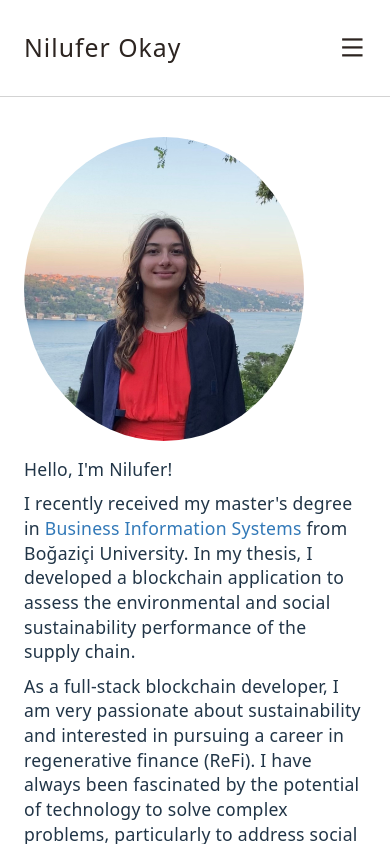
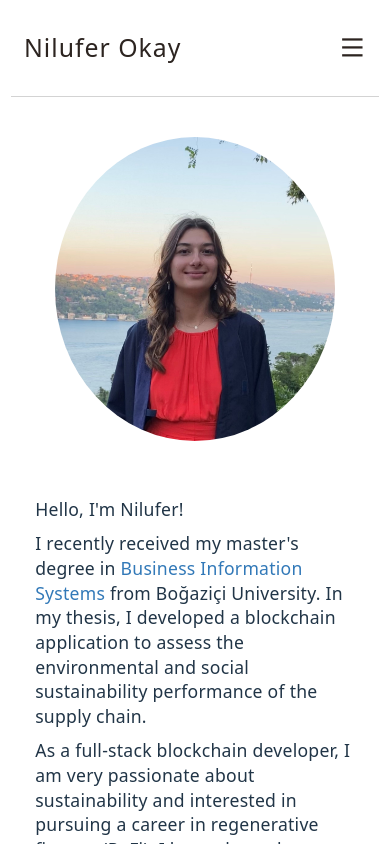
Before and after one commit to niluferokay/niluferokay.github.io, a React (Vite) app: page / in a window 390 px wide. Built offline with nearby package versions, Linux system fonts and the light colour scheme.

Commit message:
first commit

```diff
--- a/src/App.jsx
+++ b/src/App.jsx
@@ -47,19 +47,19 @@ function App() {
               onClick={() => setActive(!active)}>About</a>
             </li>
             <li className="nav__item">
-              <a href="/" className="nav__link"
+              <a href="/NiluferOkay_Thesis.pdf" target="_blank" className="nav__link"
               onClick={() => setActive(!active)}>Thesis</a>
             </li>
             <li className="nav__item">
-              <a href="/" className="nav__link"
+              <a href="/NiluferOkay_CV.pdf" target="_blank" className="nav__link"
               onClick={() => setActive(!active)}>CV</a>
             </li>
             <li className="nav__item__icon">
-              <a href="/" className="nav__link__icon">
+              <a href="https://www.linkedin.com/in/niluferokay/" target="_blank" className="nav__link__icon">
                 <i class="ri-linkedin-box-fill"></i></a>
-                <a href="/" className="nav__link__icon">
+                <a href="https://github.com/niluferokay" target="_blank" className="nav__link__icon">
                 <i class="ri-github-fill"></i></a>
-                <a href="/" className="nav__link__icon">
+                <a href="mailto:niluferokay@gmail.com" className="nav__link__icon">
               <i class="ri-mail-fill"></i></a>
             </li>
           </ul>
--- a/src/App.scss
+++ b/src/App.scss
@@ -46,7 +46,6 @@ img {
 .header{
   position: fixed;
   width: 100%;
-  // height: 100%;
   background-color: var(--back-color);
   top:0;
   left: 0;
@@ -195,6 +194,17 @@ img {
   .nav__link__icon {
     margin-right: 1.5rem;
   }
+
+  .home{
+    margin-inline: 0.7rem;
+    display: flex;
+    flex-direction: column;
+    text-align: center;
+    }
+
+    .photo{
+      padding-right: 0;
+    }
 }
 
 @media screen and (min-width: 767px){
```
